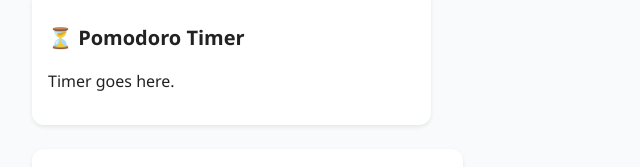
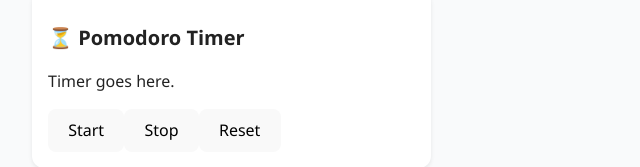
Before and after one commit to chknutson/JoC-Timer, a React (Vite) app: page / in a window 1280 px wide. Shown: the part 633-800 px from the top of the page, without its empty margins (0-640 px from the left). Built offline with nearby package versions, Linux system fonts and the light colour scheme.

Commit message:
start, stop, and pause buttons added.

```diff
--- a/src/components/Timer.tsx
+++ b/src/components/Timer.tsx
@@ -3,6 +3,12 @@ export default function Timer() {
     <section>
       <h2>⏳ Pomodoro Timer</h2>
       <p>Timer goes here.</p>
+
+      <div style={{ marginTop: "1rem" }}>
+        <button>Start</button>
+        <button>Stop</button>
+        <button>Reset</button>
+      </div>
     </section>
   );
 }
```
